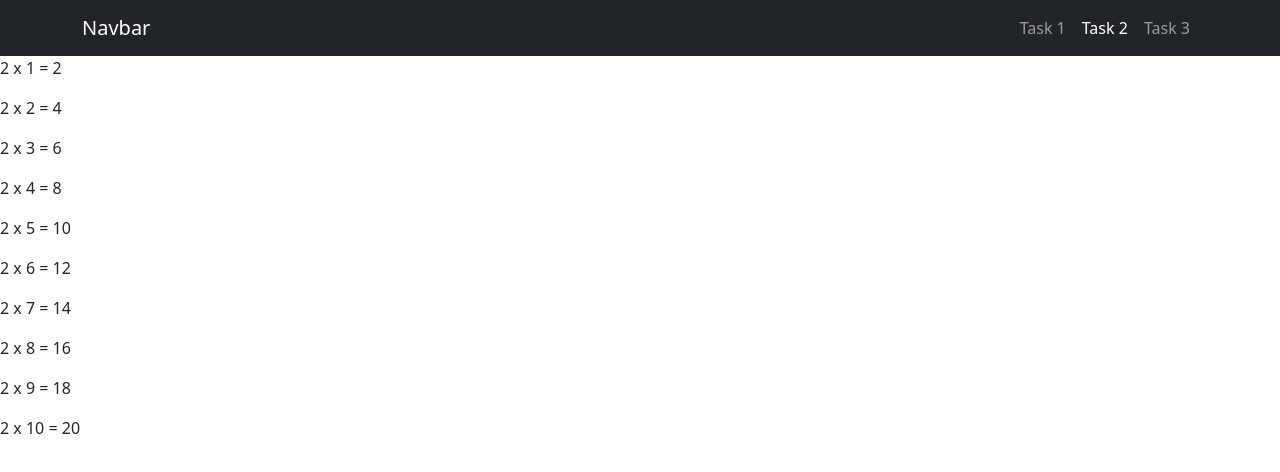
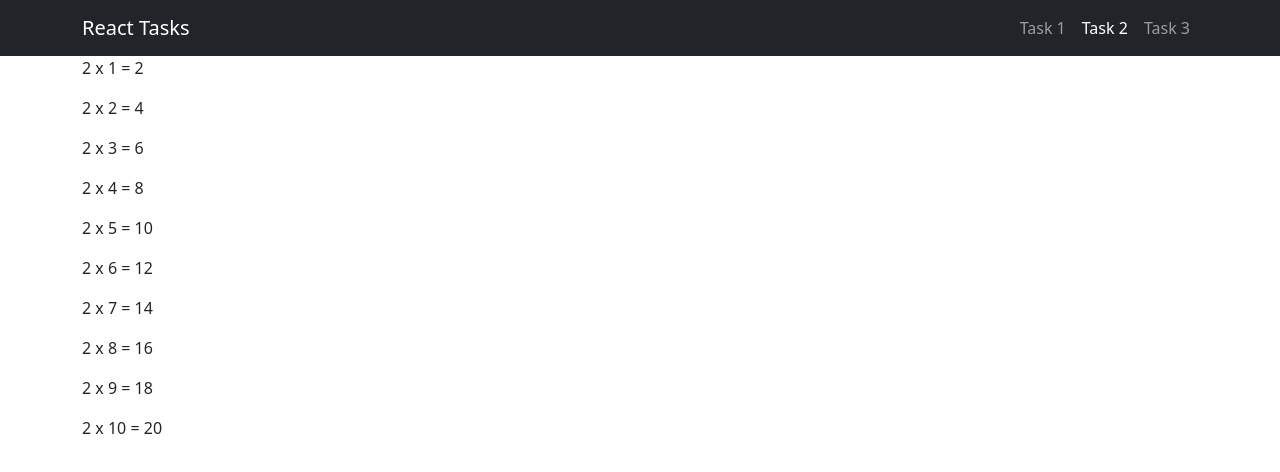
Before and after one commit to himanshu064/react-training, a React (Create React App) app: page /task2 in a window 1280 px wide. Shown: the top 472 px of the page. Built offline with nearby package versions, Linux system fonts and the light colour scheme.

Commit message:
add NavBar component in App.js

```diff
--- a/src/App.js
+++ b/src/App.js
@@ -2,10 +2,12 @@ import { BrowserRouter, Routes, Route } from "react-router-dom";
 import Task1 from "./pages/Task1";
 import Task2 from "./pages/Task2";
 import Task3 from "./pages/Task3";
+import Navbar from "./pages/Navbar";
 
 function App() {
   return (
     <BrowserRouter>
+      <Navbar />
       <Routes>
         <Route path='/' element={<Task1 />} />
         <Route path='/task2' element={<Task2 table="2"/>} />
--- a/src/pages/Navbar.js
+++ b/src/pages/Navbar.js
@@ -10,7 +10,7 @@ function NavbarX() {
         <>
             <Navbar bg="dark" variant="dark">
                 <Container>
-                    <Navbar.Brand >Navbar</Navbar.Brand>
+                    <Navbar.Brand >React Tasks</Navbar.Brand>
                     <Nav className="ms-auto">
                         <NavLink to="/" className="nav-link" style={({ isActive }) =>
                             isActive ? { color: 'white' } : undefined
--- a/src/pages/Task1/index.js
+++ b/src/pages/Task1/index.js
@@ -12,16 +12,15 @@ const Task1 = () => {
   ]
 
   return (
-    <>
-    <Navbar/>
+      <div className="container">
         {
           obj.map(function (val) {
-          return(
+            return (
               <p key={val.id} style={{ color: `${val.textColor}` }}>{val.text}</p>
             )
           })
         }
-    </>
+      </div>
   )
 }
 export default Task1;
--- a/src/pages/Task2/index.js
+++ b/src/pages/Task2/index.js
@@ -1,17 +1,15 @@
 import React from "react";
-import Navbar from "../Navbar";
 
 const Task2 = (props) => {
   var getTable = parseInt(props.table);
   var table =[];
   for (let i = 1; i <= 10; i++) {
-    table.push(<p>{getTable} x {i}  = {getTable * i}</p>)
+    table.push(<p key={i}>{getTable} x {i}  = {getTable * i}</p>)
   }
   return (
-    <>
-     <Navbar/>
-      {table}
-    </>
+      <div className="container">
+        {table}
+      </div>
    );
 };
 
--- a/src/pages/Task3/Strip.jsx
+++ b/src/pages/Task3/Strip.jsx
@@ -1,3 +1,5 @@
+
+import React from "react";
 
 export default function Strip(props) {
   return (
--- a/src/pages/Task3/index.js
+++ b/src/pages/Task3/index.js
@@ -1,8 +1,8 @@
 
+import React from "react";
 import { useState } from "react";
 import Strip from "./Strip";
 import { Form } from "react-bootstrap"
-import Navbar from "../Navbar";
 
 const Task3 = () => {
   const [tasks, addTasks] = useState([]);
@@ -24,8 +24,6 @@ const Task3 = () => {
     console.log(allTasks);
   }
   return (
-    <>
-      <Navbar />
       <div className="container">
         <Form onSubmit={handleSubmit} >
           <Form.Group className="mb-3" controlId="formBasicEmail">
@@ -44,7 +42,6 @@ const Task3 = () => {
           })
         }
       </div>
-    </>
 
   );
 };
```
Lines whose indentation alone changed are shown as unchanged.
